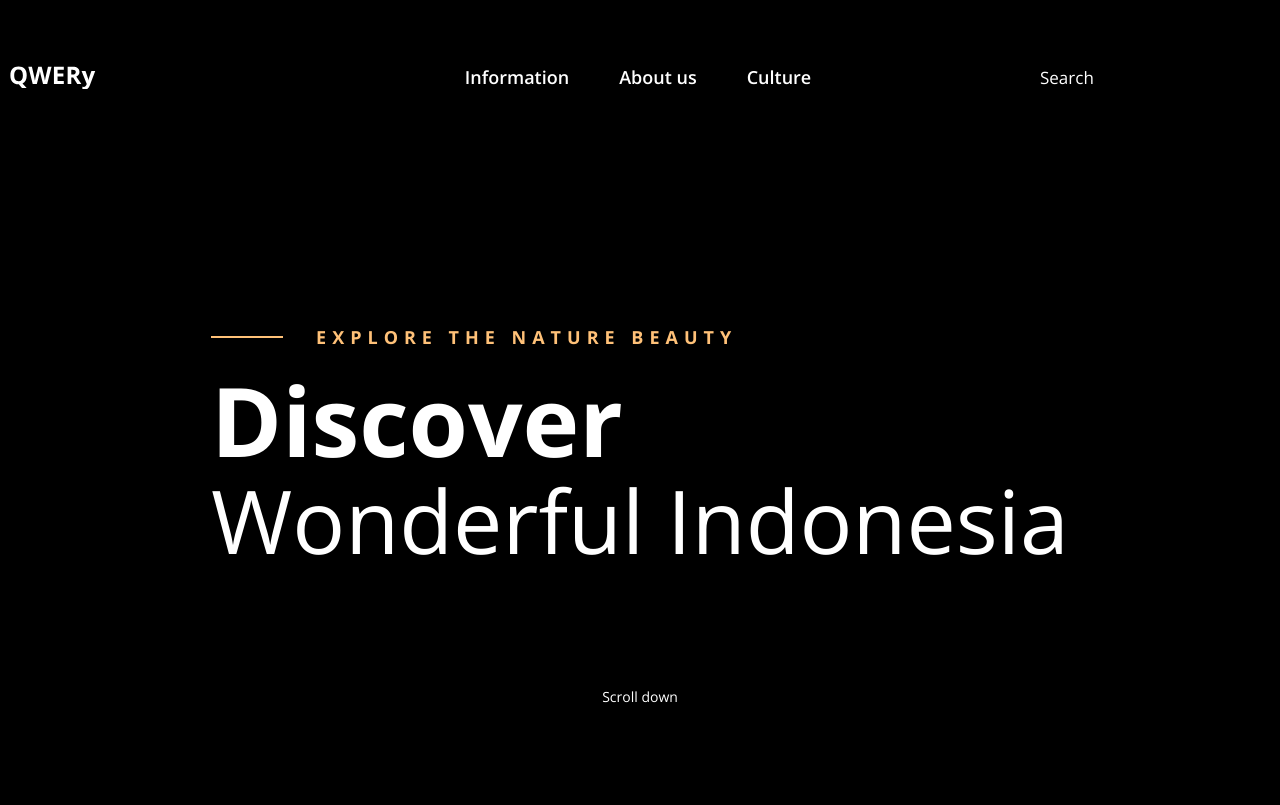
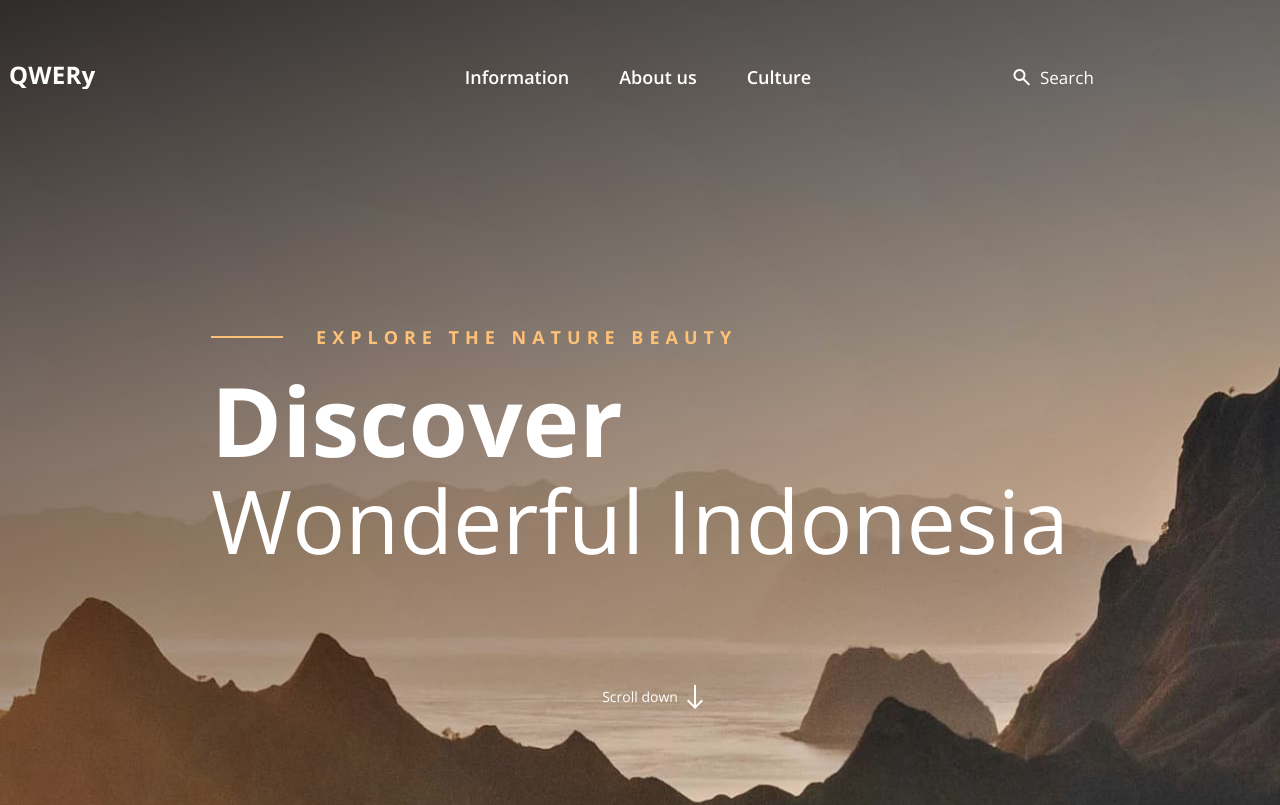
Before and after one commit to enewerty/QWERy, a plain HTML site: page index.html in a window 1280 px wide. Shown: the top 805 px of the page. Drawn offline with nearby package versions, Linux system fonts and the light colour scheme; a web font is replaced by a local one.

Commit message:
Update main.css

```diff
--- a/css/main.css
+++ b/css/main.css
@@ -19,7 +19,7 @@ body {
 }
 
 .header {
-  background-image: url("img/header/bg-header.jpg");
+  background-image: url("../img/header/bg-header.jpg");
   background-repeat: no-repeat;
   background-size: cover;
   background-position: center;
@@ -67,7 +67,7 @@ body {
 
 .header__search::before {
   content: '';
-  background-image: url("./img/header/search.svg");
+  background-image: url("../img/header/search.svg");
   background-repeat: no-repeat;
   background-size: cover;
   background-position: center;
@@ -191,7 +191,7 @@ body {
 }
 .header__scroll::after {
   content: '';
-  background-image: url("./img/header/arrow-downward-24px.svg");
+  background-image: url("../img/header/arrow-downward-24px.svg");
   background-repeat: no-repeat;
   background-position: center;
   background-size: cover;
@@ -265,7 +265,7 @@ body {
 }
 .read-more::after {
   content: '';
-  background-image: url("./img/content/arrow_read_24px.svg");
+  background-image: url("../img/content/arrow_read_24px.svg");
   background-repeat: no-repeat;
   background-position: center;
   background-size: cover;
```
